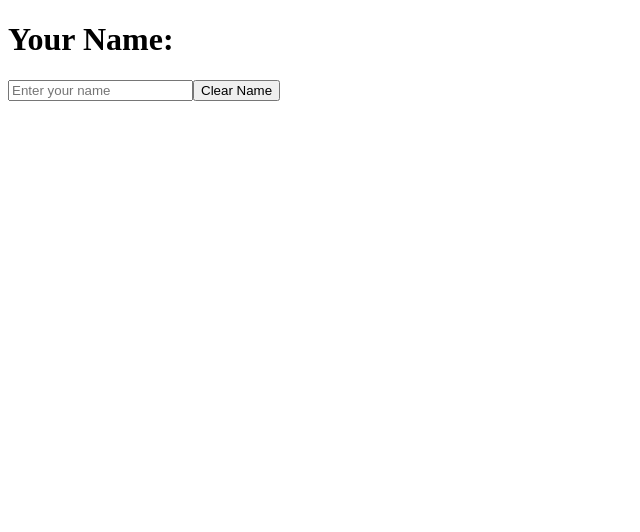
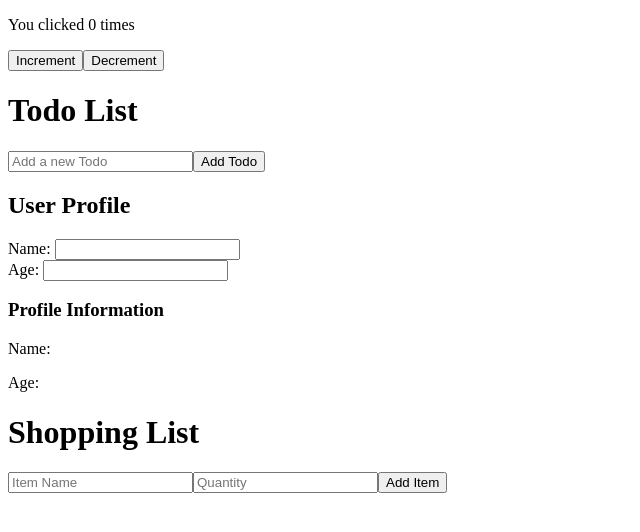
Before and after one commit to bibarys1327/react-demos, a React (Vite) app: page / in a window 1280 px wide. Shown: the top 532 px of the page, without its empty margins (0-640 px from the left). Built offline with nearby package versions, Linux system fonts and the light colour scheme.

Commit message:
Implement TodoList, Counter, ShoppingList, Profile with useState

```diff
--- a/src/App.jsx
+++ b/src/App.jsx
@@ -1,9 +1,15 @@
-import NameByLocalStorage from "./components/NameByLocalStorage";
+import Counter from "./components/Counter";
+import Profile from "./components/Profile";
+import ShoppingList from "./components/ShoppingList";
+import TodoList from "./components/TodoList";
 
 const App = () => {
   return (
     <div>
-      <NameByLocalStorage />
+      <Counter />
+      <TodoList />
+      <Profile />
+      <ShoppingList />
     </div>
   );
 };
--- /dev/null
+++ b/src/components/Counter.jsx
@@ -0,0 +1,15 @@
+import React, { useState } from "react";
+
+const Counter = () => {
+  const [count, setCount] = useState(0);
+
+  return (
+    <div>
+      <p>You clicked {count} times</p>
+      <button onClick={() => setCount(count + 1)}>Increment</button>
+      <button onClick={() => setCount(count - 1)}>Decrement</button>
+    </div>
+  );
+};
+
+export default Counter;
--- a/src/components/NameByLocalStorage.jsx
+++ /dev/null
@@ -1,33 +0,0 @@
-import React, { useEffect, useState } from "react";
-
-const NameByLocalStorage = () => {
-  const [name, setName] = useState(() => {
-    const savedName = localStorage.getItem("name");
-    return savedName ? JSON.parse(savedName) : "";
-  });
-
-  useEffect(() => {
-    localStorage.setItem("name", JSON.stringify(name));
-  }, [name]);
-
-  const handleChange = (event) => {
-    setName(event.target.value);
-  };
-
-  const handleClear = () => setName("");
-
-  return (
-    <div>
-      <h1>Your Name: {name}</h1>
-      <input
-        type="text"
-        value={name}
-        onChange={handleChange}
-        placeholder="Enter your name"
-      />
-      <button onClick={handleClear}>Clear Name</button>
-    </div>
-  );
-};
-
-export default NameByLocalStorage;
--- /dev/null
+++ b/src/components/Profile.jsx
@@ -0,0 +1,51 @@
+import React, { useState } from "react";
+
+const Profile = () => {
+  const [profile, setProfile] = useState({
+    name: "",
+    age: "",
+  });
+
+  const handleChange = (e) => {
+    const { name, value } = e.target;
+
+    setProfile((prevProfile) => ({
+      ...prevProfile,
+      [name]: value,
+    }));
+  };
+  return (
+    <div>
+      <h2>User Profile</h2>
+      <div>
+        <label>
+          Name:{" "}
+          <input
+            type="text"
+            name="name"
+            value={profile.name}
+            onChange={handleChange}
+          />
+        </label>
+      </div>
+
+      <div>
+        <label>
+          Age:{" "}
+          <input
+            type="number"
+            name="age"
+            value={profile.age}
+            onChange={handleChange}
+          />
+        </label>
+      </div>
+
+      <h3>Profile Information</h3>
+      <p>Name: {profile.name}</p>
+      <p>Age: {profile.age}</p>
+    </div>
+  );
+};
+
+export default Profile;
--- /dev/null
+++ b/src/components/ShoppingList.jsx
@@ -0,0 +1,52 @@
+import React, { useState } from "react";
+
+const ShoppingList = () => {
+  const [items, setItems] = useState([]);
+  const [name, setName] = useState("");
+  const [quantity, setQuantity] = useState("");
+
+  const handleSubmit = (e) => {
+    e.preventDefault();
+
+    if (!name || !quantity) return;
+
+    const newItem = {
+      name,
+      quantity: parseInt(quantity),
+    };
+    setItems((prevItems) => [...prevItems, newItem]);
+    setName("");
+    setQuantity("");
+  };
+  return (
+    <div>
+      <h1>Shopping List</h1>
+      <form onSubmit={handleSubmit}>
+        <input
+          type="text"
+          placeholder="Item Name"
+          value={name}
+          onChange={(e) => setName(e.target.value)}
+        />
+        <input
+          type="number"
+          placeholder="Quantity"
+          value={quantity}
+          onChange={(e) => setQuantity(e.target.value)}
+        />
+
+        <button type="submit">Add Item</button>
+      </form>
+
+      <ul>
+        {items.map((item, index) => (
+          <li key={index}>
+            {item.name} - Quantity: {item.quantity}
+          </li>
+        ))}
+      </ul>
+    </div>
+  );
+};
+
+export default ShoppingList;
--- /dev/null
+++ b/src/components/TodoList.jsx
@@ -0,0 +1,42 @@
+import React, { useState } from "react";
+
+const TodoList = () => {
+  const [todos, setTodos] = useState([]);
+  const [inputValue, setInputValue] = useState("");
+
+  const handleSubmit = (e) => {
+    e.preventDefault();
+
+    if (inputValue.trim()) {
+      setTodos([...todos, inputValue]);
+      setInputValue("");
+    }
+  };
+
+  const handleChange = (e) => {
+    setInputValue(e.target.value);
+  };
+
+  return (
+    <div>
+      <h1>Todo List</h1>
+      <form onSubmit={handleSubmit}>
+        <input
+          type="text"
+          value={inputValue}
+          onChange={handleChange}
+          placeholder="Add a new Todo"
+        />
+        <button type="submit">Add Todo</button>
+      </form>
+
+      <ul>
+        {todos.map((todo, index) => (
+          <li key={index}>{todo}</li>
+        ))}
+      </ul>
+    </div>
+  );
+};
+
+export default TodoList;
```
